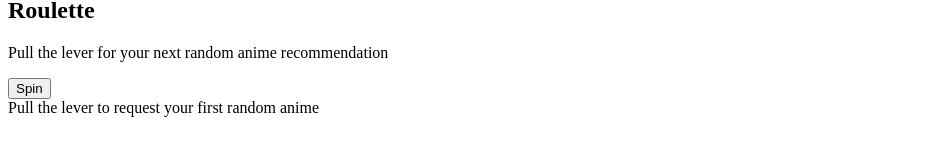
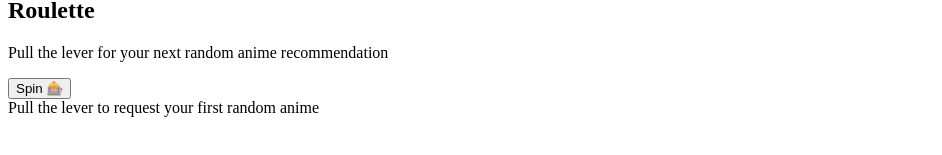
Before and after one commit to bcarreno2026/anime-roulette-watchlist, a Vue app: page / in a window 1280 px wide. Shown: the part 155-310 px from the top of the page, without its empty margins (0-942 px from the left). Built offline with nearby package versions, Linux system fonts and the light colour scheme; the HTML template or start-up script is replaced by a standard one.

Commit message:
added cool down logic

```diff
--- a/src/views/HomePage.vue
+++ b/src/views/HomePage.vue
@@ -1,9 +1,23 @@
 <script setup>
-import { } from 'vue'
+import { computed } from 'vue'
 import AnimeCard from '@/components/AnimeCard.vue'
 import { useAnimeRoulette} from '@/composables/useAnimeRoulette'
 
-const { anime, loading, error, spin } = useAnimeRoulette()
+const { anime, loading, error, spin, cooldownLeft } = useAnimeRoulette()
+
+const spinDisable = computed(() => loading.value || cooldownLeft.value > 0)
+
+const spinLabel = computed(() => {
+  if(loading.value){
+    return 'Spinning...'
+  }
+
+  if (cooldownLeft.value > 0) {
+    return `Cooldown ${cooldownLeft.value}s`
+  }
+
+  return 'Spin 🎰'
+})
 
 
 </script>
@@ -32,12 +46,20 @@
         </div>
         <button
         type="button"
-        class="cursor-pointer rounded-full border border-cyan-300/70 bg-cyan-400/20 px-6 py-3 text-base font-black tracking-wide text-cyan-100 hover:bg-cyan-400/30"
+        :disabled="spinDisable"
+        class="cursor-pointer rounded-full border border-cyan-300/70 bg-cyan-400/20 px-6 py-3 text-base font-black tracking-wide text-cyan-100 hover:bg-cyan-400/30 disabled:cursor-not-allowed disabled:opacity-60"
         @click="spin"
         >
-        Spin
+        {{ spinLabel }}
       </button>
-        </div>
+    </div>
+    <p
+      v-if="cooldownLeft > 0"
+      class="mt-4 rounded-xl border border-amber-300/50 bg-amber-400/10 px-3 py-2 text-sm font-semibold text-amber-100"
+    >
+    Rate-limited. Try again in {{ cooldownLeft }}s.
+
+    </p>
       </div>
       <AnimeCard
       :loading="loading"
```
